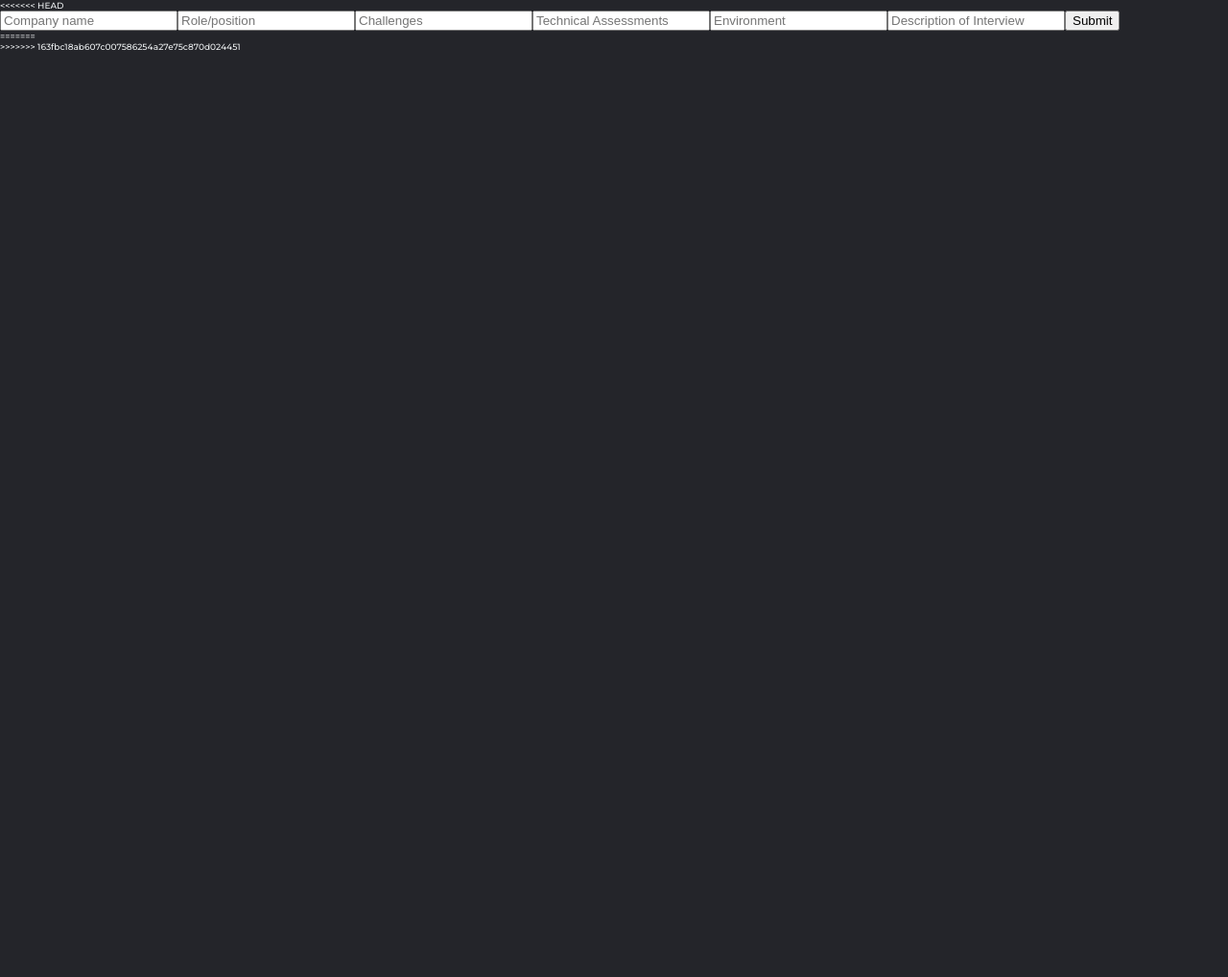
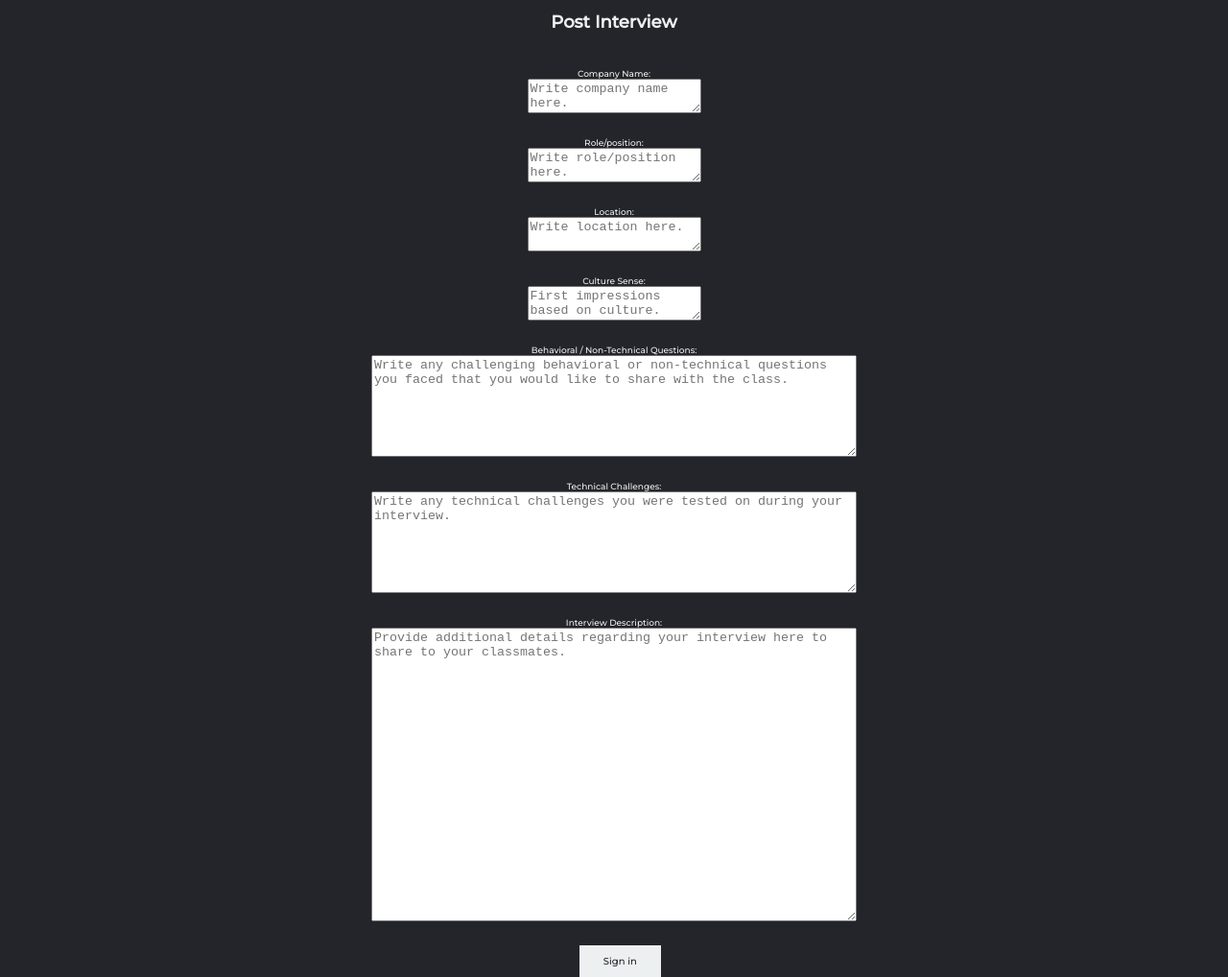
Before and after one commit to The-Pinkest-Fairy-est-Armadillo-est/Innerview, a React app: page /post in a window 1280 px wide. Shown: the whole page at 96% size. Before the commit the page ends 800 px from the top, so only its background shows below. Built offline with nearby package versions, Linux system fonts and the light colour scheme.

Commit message:
front-end sucks

```diff
--- a/client/containers/post.js
+++ b/client/containers/post.js
@@ -1,17 +1,33 @@
 // import modules
 import React from 'react';
+import { Link, useNavigate } from 'react-router-dom';
 
 // define a 'Post' React functional component
+const clickHandler = (e) => {
+    console.log('hi');
+    console.log(e.target.parentNode.value);
+}
+
 const Post = props => (
-    <div className = 'postContents'>
-        <form>
-            <input type = 'text' className = 'sm-input-box' placeholder = 'Company name'/>
-            <input type = 'text' className = 'sm-input-box' placeholder = 'Role/position'/>
-            <input type = 'text' className = 'med-input-box' placeholder = 'Challenges'/>
-            <input type = 'text' className = 'med-input-box' placeholder = 'Technical Assessments'/>
-            <input type = 'text' className = 'med-input-box' placeholder = 'Environment'/>
-            <input type = 'text' className = 'lg-input-box' placeholder = 'Description of Interview'/>
-            <input type = 'submit'/>
+    <div className = 'postPage'>
+        <h1 className = 'postHeader'>Post Interview</h1>
+        <form className = 'postContents' id = 'usrform'>
+            <label htmlFor = "name" className = 'input-line'>Company Name:</label>
+            <textarea name='Company Name' className = 'sm-input-box' form='usrform' placeholder = 'Write company name here.'></textarea>
+            <label htmlFor = "name" className = 'input-line'>Role/position:</label>
+            <textarea name='Role/position' className = 'sm-input-box' form='usrform' placeholder = 'Write role/position here.'></textarea>
+            <label htmlFor = "name" className = 'input-line'>Location:</label>
+            <textarea name='Location' className = 'sm-input-box' form='usrform' placeholder = 'Write location here.'></textarea>
+            <label htmlFor = "name" className = 'input-line'>Culture Sense:</label>
+            <textarea name='Culture Sense' className = 'sm-input-box' form='usrform' placeholder = "First impressions based on culture."></textarea>
+            <label htmlFor = "name" className = 'input-line'>Behavioral / Non-Technical Questions:</label>
+            <textarea name='Behavioral Questions' className = 'md-input-box' form='usrform' placeholder = 'Write any challenging behavioral or non-technical questions you faced that you would like to share with the class.'></textarea>
+            <label htmlFor = "name" className = 'input-line'>Technical Challenges:</label>
+            <textarea name='Technical Challenges' className = 'md-input-box' form='usrform' placeholder = 'Write any technical challenges you were tested on during your interview.'></textarea>
+            <label htmlFor = "name" className = 'input-line'>Interview Description:</label>
+            <textarea name='Interview Description' className = 'lg-input-box' form='usrform' placeholder = 'Provide additional details regarding your interview here to share to your classmates.'></textarea>
+
+            <button type = 'submit' className = 'signUpButton input-line' onClick={clickHandler}><Link to = '/interface'>Sign in</Link></button>
         </form>
     </div>
 );
--- a/client/index.html
+++ b/client/index.html
@@ -4,12 +4,6 @@
     <title>Innerview</title>
 </head>
 <body>
-<<<<<<< HEAD
     <div id = "root"></div>
-=======
-  <div id="root">
-
-  </div>
->>>>>>> 163fbc18ab607c007586254a27e75c870d024451
 </body>
 </html>
--- a/client/styles.scss
+++ b/client/styles.scss
@@ -156,6 +156,34 @@ button {
 
 // Post
 
+.postPage {
+    display: flex;
+    flex-direction: column;
+    justify-content: center;
+    align-items: center;
+}
+
 .postContents {
+    display: flex;
+    flex-direction: column;
+    justify-content: center;
+    align-items: center;
+}
 
+.input-line {
+    margin-top: 25px;
 }
+
+.sm-input-box {
+    min-width: 150px;
+}
+
+.md-input-box {
+    min-width: 500px;
+    min-height: 100px;
+}
+
+.lg-input-box {
+    min-width: 500px;
+    min-height: 300px;
+}
--- a/server/server.js
+++ b/server/server.js
@@ -1,7 +1,7 @@
 const path = require('path');
 const express = require('express');
 const app = express();
-// const apiRouter = require('./routes/api');
+const apiRouter = require('./routes/api');
 
 const PORT = 3000;
 
@@ -13,7 +13,7 @@ app.use(express.urlencoded({ extended: true }));
 app.use(express.static(path.resolve(__dirname, '../client')));
 
 // Defining Route Handlers
-// app.use('/api', apiRouter);
+app.use('/api', apiRouter);
 
 // Defining catch-all route handler for any requests to unknown routes
 app.use('*', (req, res) => res.status(404).send('Page not found.'));
```
Also changed, not shown: build/index.html, 1 other file.
